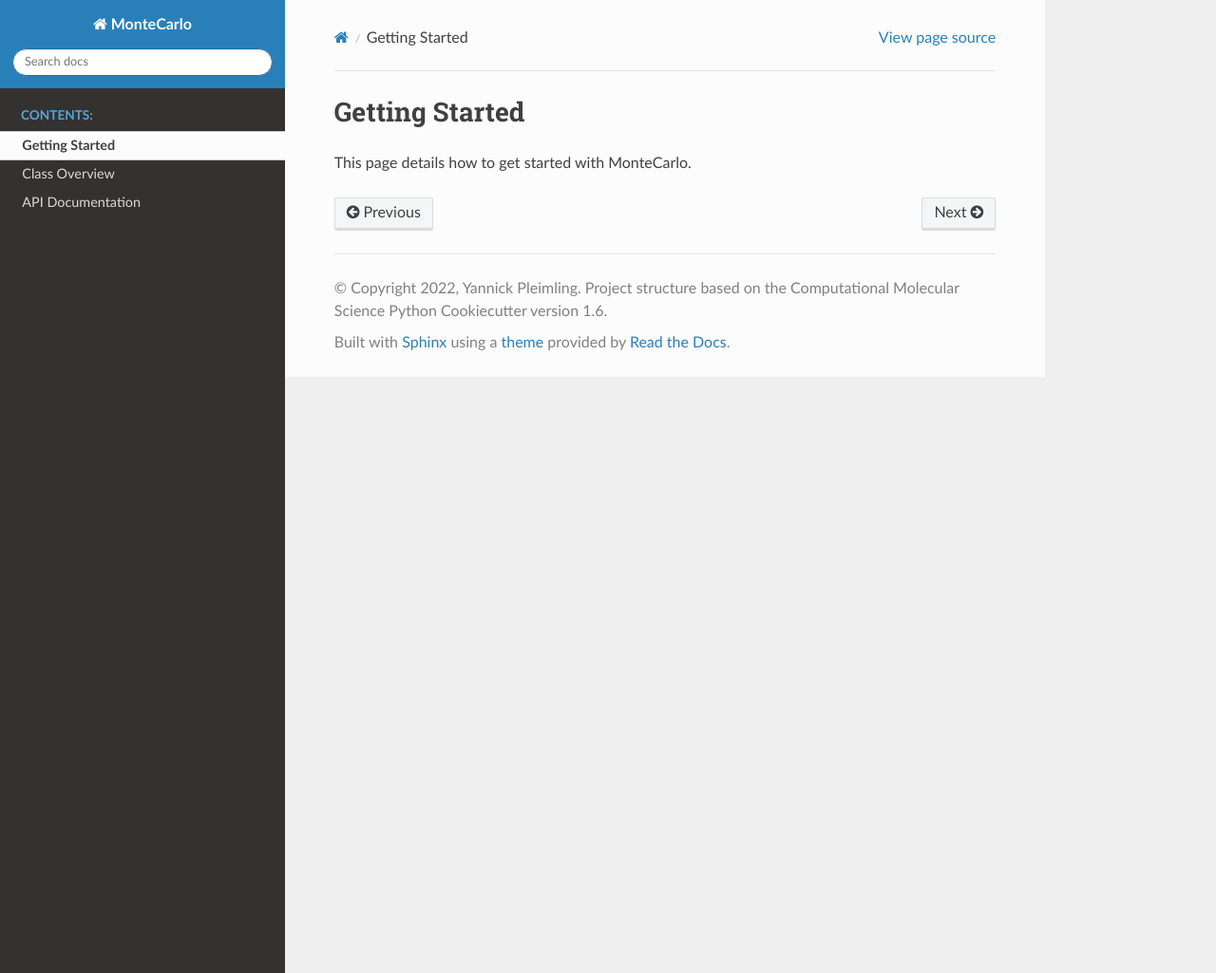
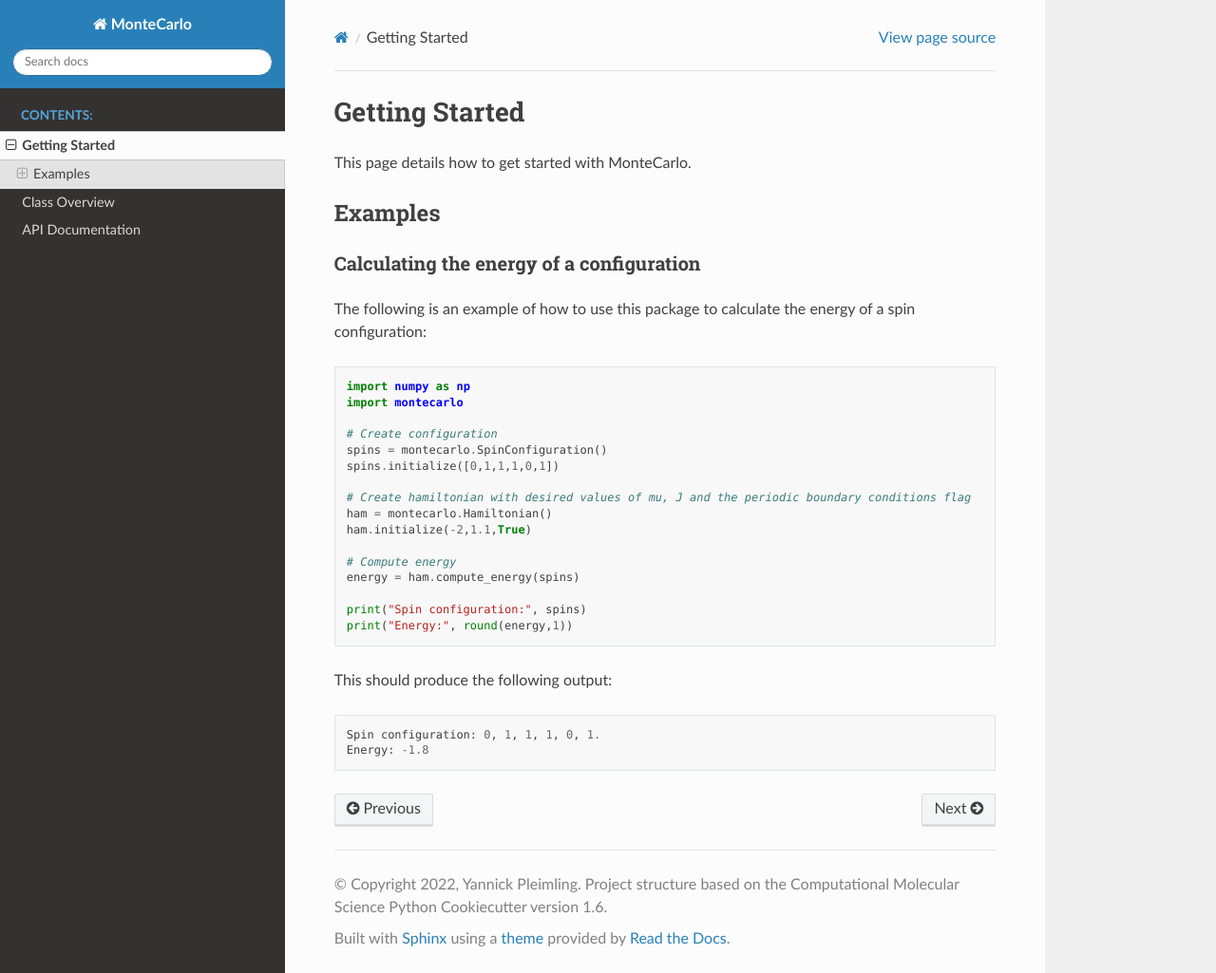
Before and after one commit to y-pleim/MonteCarlo, a Sphinx documentation site: the page built from docs/getting_started.rst, in a window 1280 px wide and 1025 px high. Shown: the whole window at 95% size. Built offline with Sphinx 7.4.7 and the Read the Docs theme 2.0.0, drawn with Linux system fonts in a browser that asks for light colours; the version number could not be read and is left out.

Commit message:
updated README and created first example

```diff
--- a/docs/conf.py
+++ b/docs/conf.py
@@ -18,7 +18,7 @@ import sys
 sys.path.insert(0, os.path.abspath('..'))
 
 import montecarlo
-
+import sphinx_rtd_theme
 
 # -- Project information -----------------------------------------------------
 
@@ -50,6 +50,7 @@ extensions = [
     'sphinx.ext.napoleon',
     'sphinx.ext.intersphinx',
     'sphinx.ext.extlinks',
+    'sphinx_rtd_theme'
 ]
 
 autosummary_generate = True
--- a/docs/getting_started.rst
+++ b/docs/getting_started.rst
@@ -2,3 +2,33 @@ Getting Started
 ===============
 
 This page details how to get started with MonteCarlo.
+
+Examples
+----------
+Calculating the energy of a configuration
+'''''''''''''''''''''''''''''''''''''''''
+The following is an example of how to use this package to calculate the energy of a spin configuration:
+::
+
+ import numpy as np
+ import montecarlo
+
+ # Create configuration
+ spins = montecarlo.SpinConfiguration()
+ spins.initialize([0,1,1,1,0,1])
+
+ # Create hamiltonian with desired values of mu, J and the periodic boundary conditions flag
+ ham = montecarlo.Hamiltonian()
+ ham.initialize(-2,1.1,True)
+
+ # Compute energy
+ energy = ham.compute_energy(spins)
+
+ print("Spin configuration:", spins)
+ print("Energy:", round(energy,1))
+
+This should produce the following output:
+::
+
+ Spin configuration: 0, 1, 1, 1, 0, 1.
+ Energy: -1.8
```
Also changed, not shown: README.md (+4 -1 lines).
